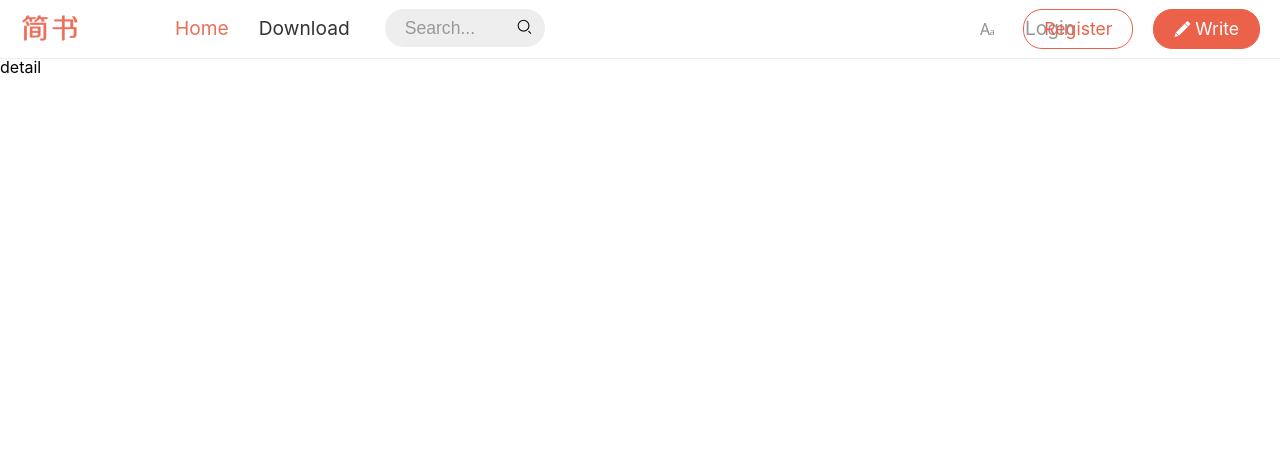
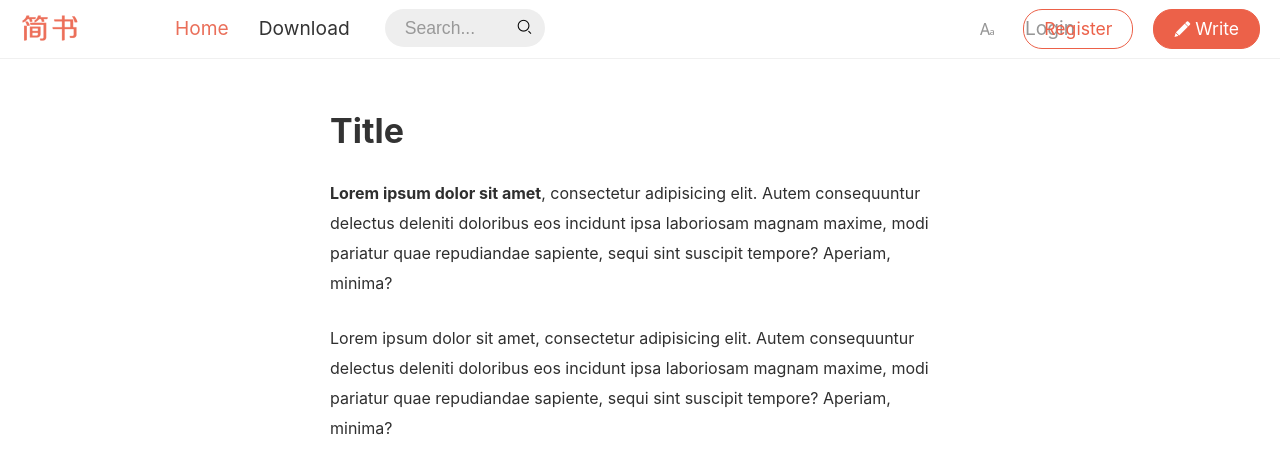
Before and after one commit to dennisXZX/react-jianshu, a React (Create React App) app: page /detail in a window 1280 px wide. Shown: the top 474 px of the page. Built offline with nearby package versions, Linux system fonts and the light colour scheme.

Commit message:
add detail page layout

```diff
--- a/src/pages/detail/DetailPage.js
+++ b/src/pages/detail/DetailPage.js
@@ -1,9 +1,20 @@
 import React, { Component } from 'react'
+import {
+  Content,
+  DetailWrapper,
+  Header
+} from './detailPageStyle'
 
 class Detail extends Component {
   render () {
     return (
-      <div>detail</div>
+      <DetailWrapper>
+        <Header>Title</Header>
+        <Content>
+          <p><b>Lorem ipsum dolor sit amet</b>, consectetur adipisicing elit. Autem consequuntur delectus deleniti doloribus eos incidunt ipsa laboriosam magnam maxime, modi pariatur quae repudiandae sapiente, sequi sint suscipit tempore? Aperiam, minima?</p>
+          <p>Lorem ipsum dolor sit amet, consectetur adipisicing elit. Autem consequuntur delectus deleniti doloribus eos incidunt ipsa laboriosam magnam maxime, modi pariatur quae repudiandae sapiente, sequi sint suscipit tempore? Aperiam, minima?</p>
+        </Content>
+      </DetailWrapper>
     )
   }
 }
--- /dev/null
+++ b/src/pages/detail/detailPageStyle.js
@@ -0,0 +1,30 @@
+import styled from 'styled-components'
+
+export const DetailWrapper = styled.div`
+  overflow: hidden;
+  width: 620px;
+  margin: 0 auto;
+  padding-bottom: 100px;
+`
+
+export const Header = styled.div`
+  margin: 50px 0 20px 0;
+  font-size: 34px;
+  line-height: 44px;
+  color: #333;
+  font-weight: bold;
+`
+
+export const Content = styled.div`
+  color: #2f2f2f;
+
+  p {
+    margin: 25px 0;
+    font-size: 16px;
+    line-height: 30px;
+  }
+
+  b {
+    font-weight: bold;
+  }
+`
```
